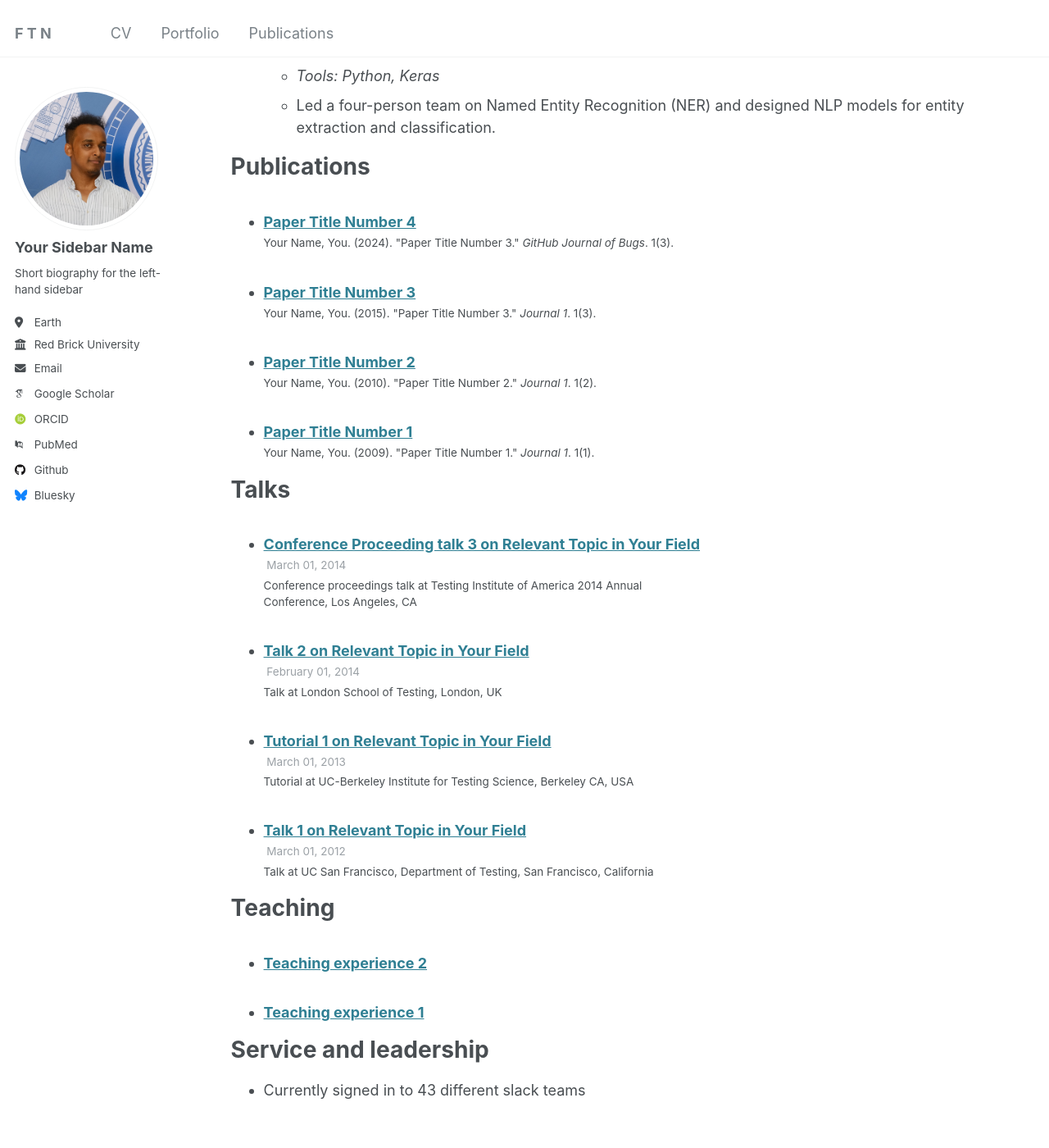
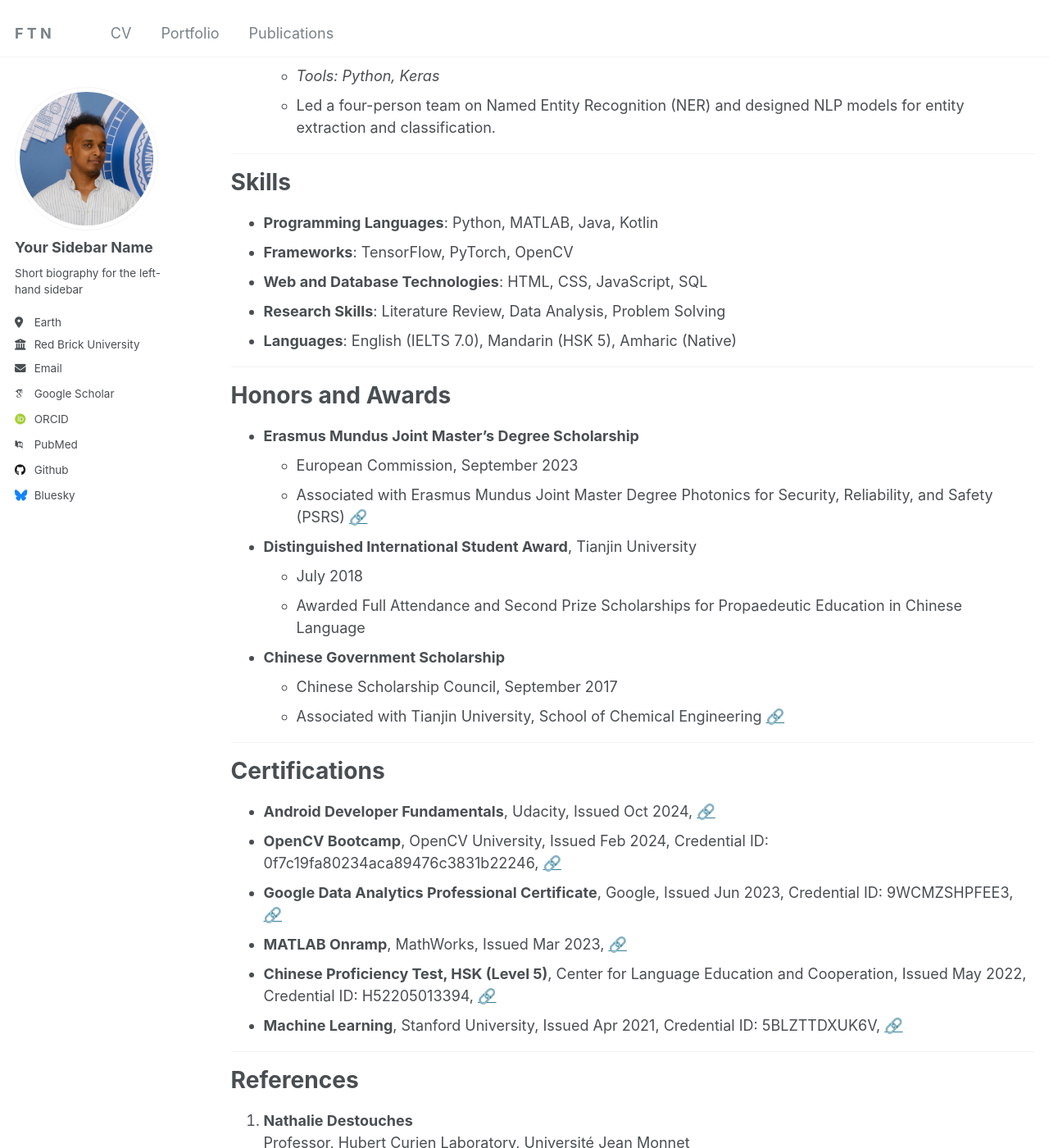
Before and after one commit to PHYRA47/phyra47.github.io, a Jekyll site: the page built from _pages/cv.md, in a window 1280 px wide and 1400 px high, scrolled down 1878 px. Shown: the whole window at 82% size. Built offline with Jekyll 4.4.1, drawn with Linux system fonts in a browser that asks for light colours; emoji names are drawn with the system emoji font; some web fonts are replaced; some of the changed text lies outside the part shown.

Commit message:
Revise CV page to add skills, honors and awards, certifications, and references sections

```diff
--- a/_pages/cv.md
+++ b/_pages/cv.md
@@ -83,24 +83,52 @@ Projects
   * *Tools: Python, Keras*
   * Led a four-person team on Named Entity Recognition (NER) and designed NLP models for entity extraction and classification.
 
-Publications
+---
+
+Skills
 ======
-  <ul>{% for post in site.publications reversed %}
-    {% include archive-single-cv.html %}
-  {% endfor %}</ul>
+* **Programming Languages**: Python, MATLAB, Java, Kotlin
+* **Frameworks**: TensorFlow, PyTorch, OpenCV
+* **Web and Database Technologies**: HTML, CSS, JavaScript, SQL
+* **Research Skills**: Literature Review, Data Analysis, Problem Solving
+* **Languages**: English (IELTS 7.0), Mandarin (HSK 5), Amharic (Native)
 
-Talks
+---
+
+Honors and Awards
 ======
-  <ul>{% for post in site.talks reversed %}
-    {% include archive-single-talk-cv.html  %}
-  {% endfor %}</ul>
+* **Erasmus Mundus Joint Master’s Degree Scholarship**
+  * European Commission, September 2023
+  * Associated with Erasmus Mundus Joint Master Degree Photonics for Security, Reliability, and Safety (PSRS) [:link:](https://www.master-photonics4security.eu/)
 
-Teaching
+* **Distinguished International Student Award**, Tianjin University
+  * July 2018
+  * Awarded Full Attendance and Second Prize Scholarships for Propaedeutic Education in Chinese Language
+
+* **Chinese Government Scholarship**
+  * Chinese Scholarship Council, September 2017
+  * Associated with Tianjin University, School of Chemical Engineering [:link:](http://chemeng.tju.edu.cn/en/)
+
+---
+
+Certifications
 ======
-  <ul>{% for post in site.teaching reversed %}
-    {% include archive-single-cv.html %}
-  {% endfor %}</ul>
+* **Android Developer Fundamentals**, Udacity, Issued Oct 2024, [:link:](https://www.udacity.com/certificate/e/40f83fce-66d4-11ef-9770-5fc11b5c6322)
+* **OpenCV Bootcamp**, OpenCV University, Issued Feb 2024, Credential ID: 0f7c19fa80234aca89476c3831b22246, [:link:](https://courses.opencv.org/certificates/0f7c19fa80234aca89476c3831b22246)
+* **Google Data Analytics Professional Certificate**, Google, Issued Jun 2023, Credential ID: 9WCMZSHPFEE3, [:link:](https://coursera.org/share/156dfcfe26d13e48b4324d959ad6a74d)
+* **MATLAB Onramp**, MathWorks, Issued Mar 2023, [:link:](https://matlabacademy.mathworks.com/progress/share/certificate.html?id=8bdf8200-4637-4c45-957b-ba8f0ec1653c&)
+* **Chinese Proficiency Test, HSK (Level 5)**, Center for Language Education and Cooperation, Issued May 2022, Credential ID: H52205013394, [:link:](https://drive.google.com/file/d/11USCtuuzKhPIqGJ3XuZy0udaEi8SOHl1/view)
+* **Machine Learning**, Stanford University, Issued Apr 2021, Credential ID: 5BLZTTDXUK6V, [:link:](https://www.coursera.org/account/accomplishments/certificate/5BLZTTDXUK6V)
 
-Service and leadership
+---
+
+References
 ======
-* Currently signed in to 43 different slack teams
+1. **Nathalie Destouches**
+   Professor, Hubert Curien Laboratory, Université Jean Monnet
+   Email: nathalie.destouches@univ-st-etienne.fr
+   Phone: +33 (0)6 07 79 52 31
+
+2. **Amine Nait-Ali**
+   Professor, Biometrics Research Group, UPEC
+   Email: naitali@u-pec.fr
```
